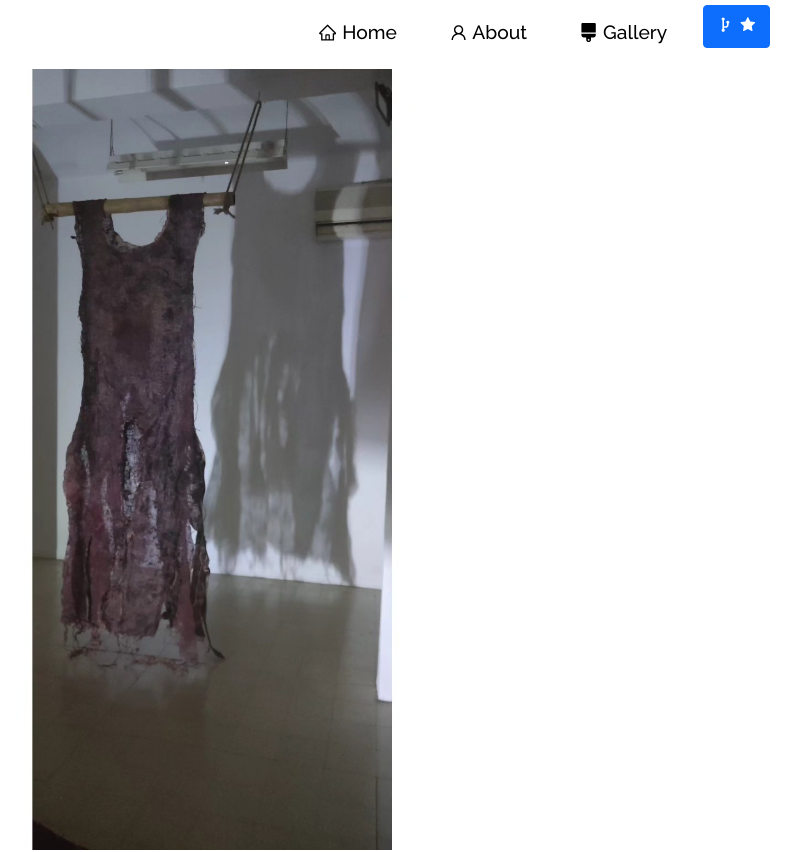
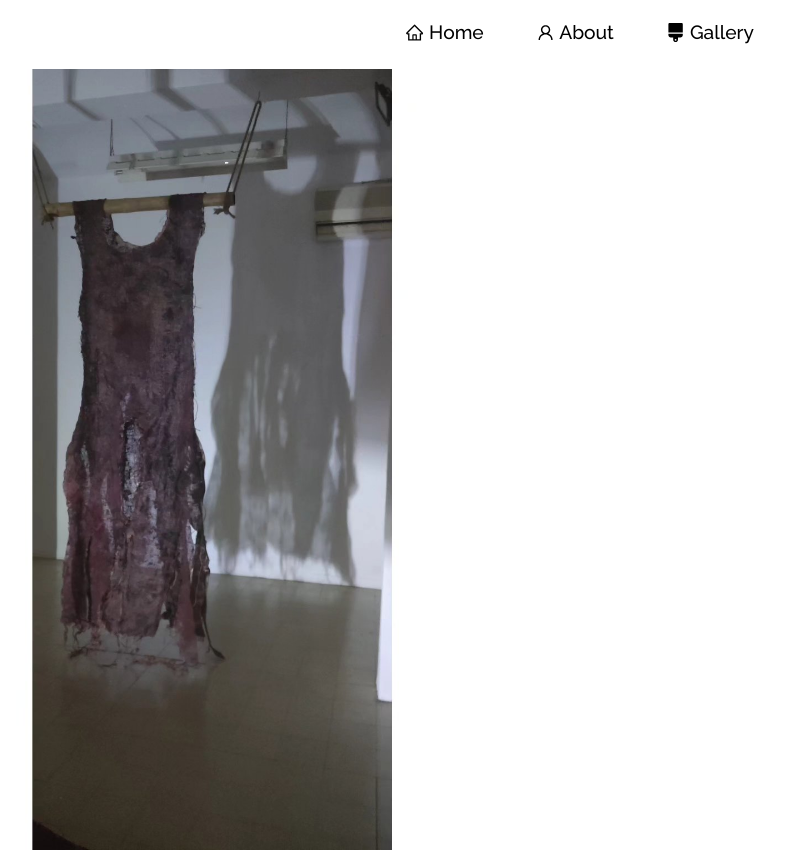
Before and after one commit to GuyAfik/Pnina-Afik-Art, a React (Create React App) app: page / in a window 1280 px wide. Shown: the top 852 px of the page, without its empty margins (428-1229 px from the left). Built offline with nearby package versions, Linux system fonts and the light colour scheme.

Commit message:
remove nav-bar

```diff
--- a/src/components/About/About.js
+++ b/src/components/About/About.js
@@ -1,7 +1,6 @@
 import React from "react";
 import { Container, Row, Col } from "react-bootstrap";
 import AboutCard from "./AboutCard";
-import laptopImg from "../../Assets/about.png";
 
 function About() {
   return (
--- a/src/components/Navbar.js
+++ b/src/components/Navbar.js
@@ -66,7 +66,7 @@ function NavBar() {
               </Nav.Link>
             </Nav.Item>
 
-            <Nav.Item className="fork-btn">
+            {/* <Nav.Item className="fork-btn">
               <Button
                 href="https://github.com/GuyAfik/Pnina-Afik-Art"
                 target="_blank"
@@ -75,7 +75,7 @@ function NavBar() {
                 <CgGitFork style={{ fontSize: "1.2em" }} />{" "}
                 <AiFillStar style={{ fontSize: "1.1em" }} />
               </Button>
-            </Nav.Item>
+            </Nav.Item> */}
           </Nav>
         </Navbar.Collapse>
       </Container>
--- a/src/style.css
+++ b/src/style.css
@@ -263,7 +263,7 @@ button:focus {
 .home-section {
   position: relative !important;
   z-index: -1;
-  background-image: var(--image-gradient), url(./Assets/home-bg.jpg);
+  /* background-image: var(--image-gradient), url(./Assets/home-bg.jpg); */
   background-position: top center;
   background-repeat: no-repeat;
   background-color: black; /* Set a default black background */
```
Also changed, not shown: src/Assets/home-bg.jpg (deleted), src/Assets/logo.png (deleted).
